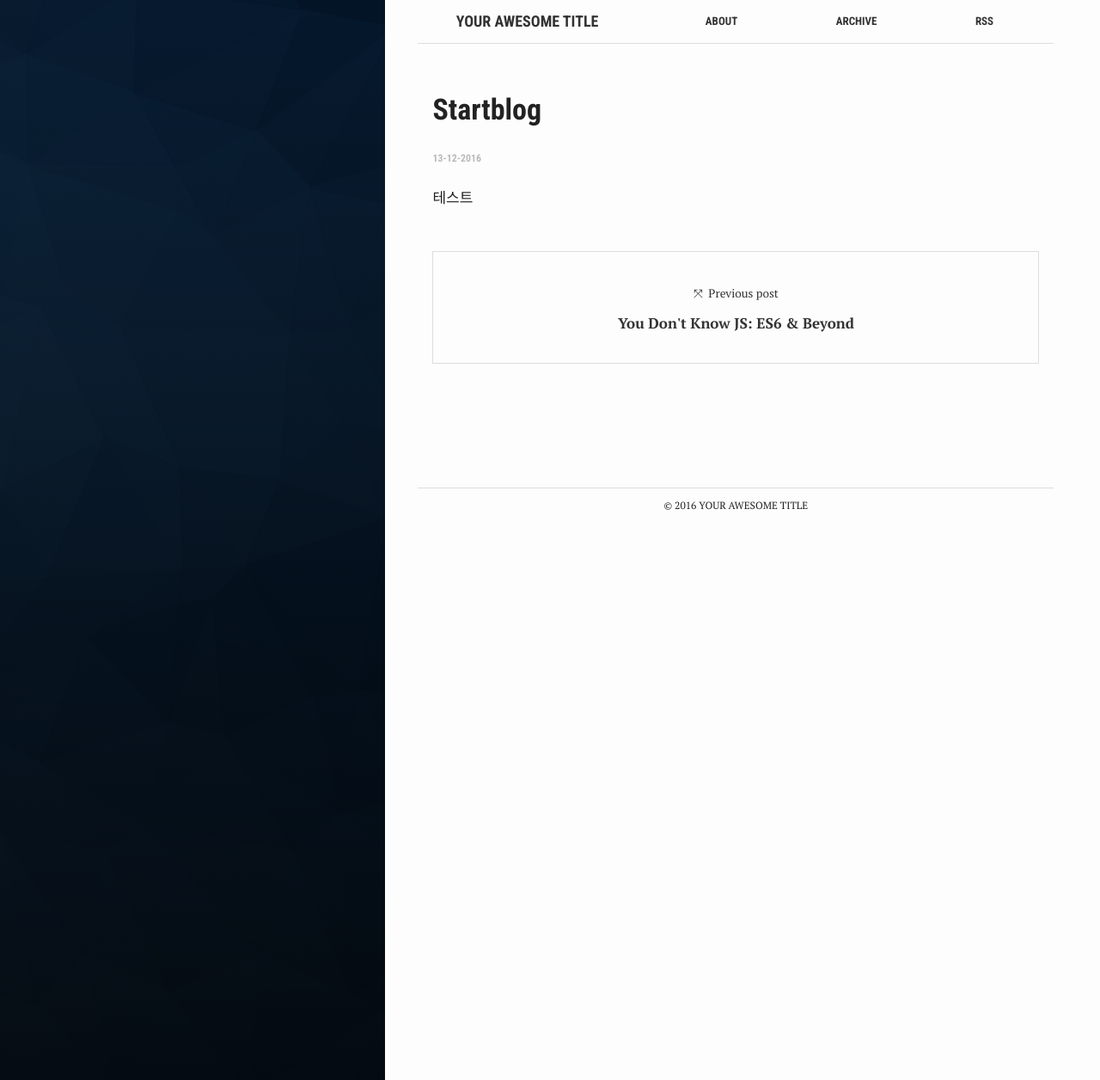
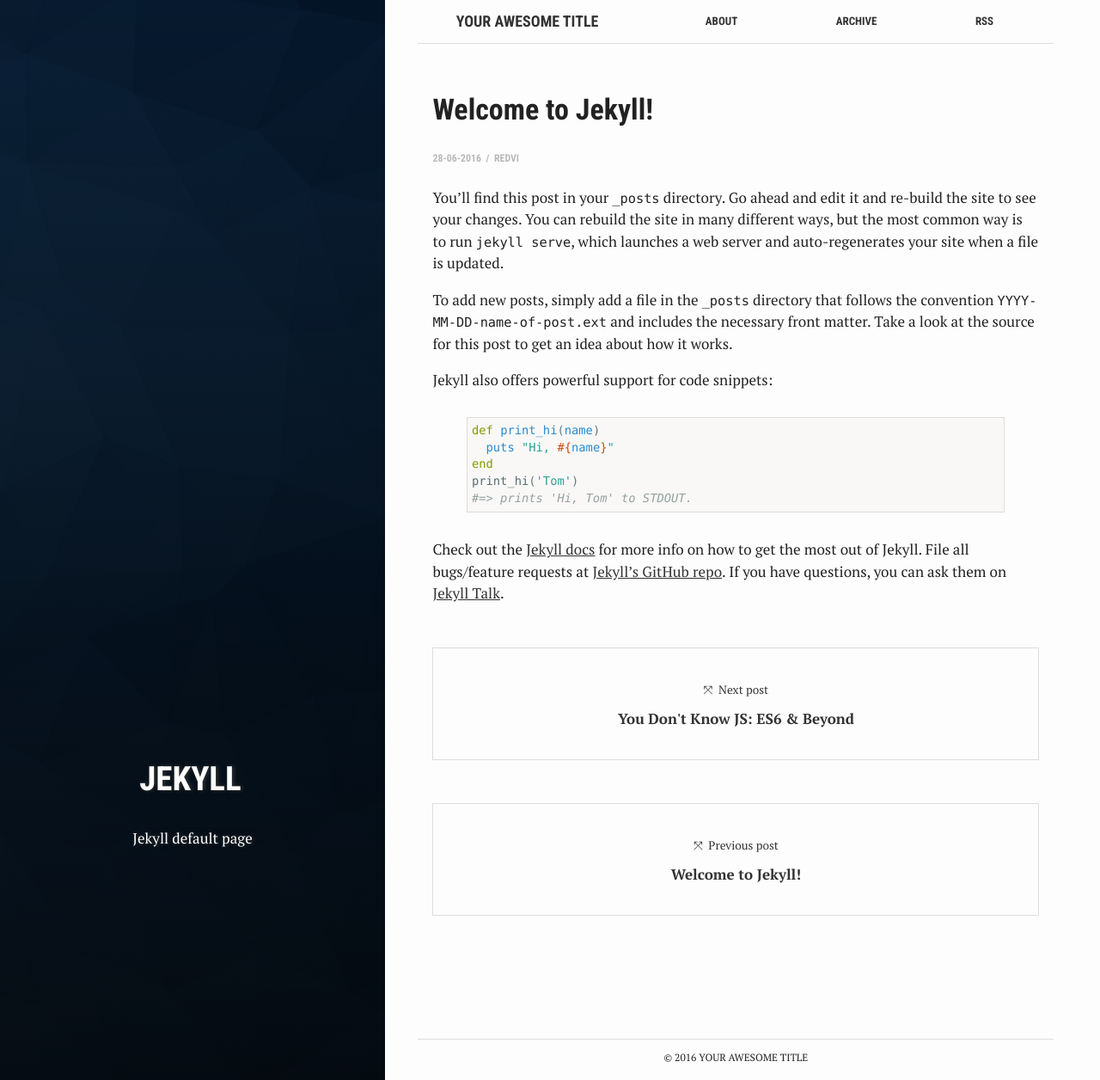
Before and after one commit to hancoma/hancoma.github.io, a Jekyll site: the page built from _posts/2016-12-13-startblog.markdown, in a window 1280 px wide and 1256 px high. Shown: the whole window at 86% size. Built offline with Jekyll 4.4.1, drawn with Linux system fonts in a browser that asks for light colours; our own code applies the rules of GitHub Pages for plain Markdown files.

Commit message:
Initial commit

```diff
--- a/_posts/2016-12-13-startblog.markdown
+++ b/_posts/2016-12-13-startblog.markdown
@@ -1 +1,29 @@
-테스트
+---
+layout: post
+title:  "Welcome to Jekyll!"
+crawlertitle: "How to use jekyll"
+summary: "Jekyll default page"
+date:   2016-06-28 23:09:47 +0700
+categories: posts
+tags: 'jekyll'
+author: redVi
+---
+You’ll find this post in your `_posts` directory. Go ahead and edit it and re-build the site to see your changes. You can rebuild the site in many different ways, but the most common way is to run `jekyll serve`, which launches a web server and auto-regenerates your site when a file is updated.
+
+To add new posts, simply add a file in the `_posts` directory that follows the convention `YYYY-MM-DD-name-of-post.ext` and includes the necessary front matter. Take a look at the source for this post to get an idea about how it works.
+
+Jekyll also offers powerful support for code snippets:
+
+{% highlight ruby %}
+def print_hi(name)
+  puts "Hi, #{name}"
+end
+print_hi('Tom')
+#=> prints 'Hi, Tom' to STDOUT.
+{% endhighlight %}
+
+Check out the [Jekyll docs][jekyll-docs] for more info on how to get the most out of Jekyll. File all bugs/feature requests at [Jekyll’s GitHub repo][jekyll-gh]. If you have questions, you can ask them on [Jekyll Talk][jekyll-talk].
+
+[jekyll-docs]: http://jekyllrb.com/docs/home
+[jekyll-gh]:   https://github.com/jekyll/jekyll
+[jekyll-talk]: https://talk.jekyllrb.com/
```
